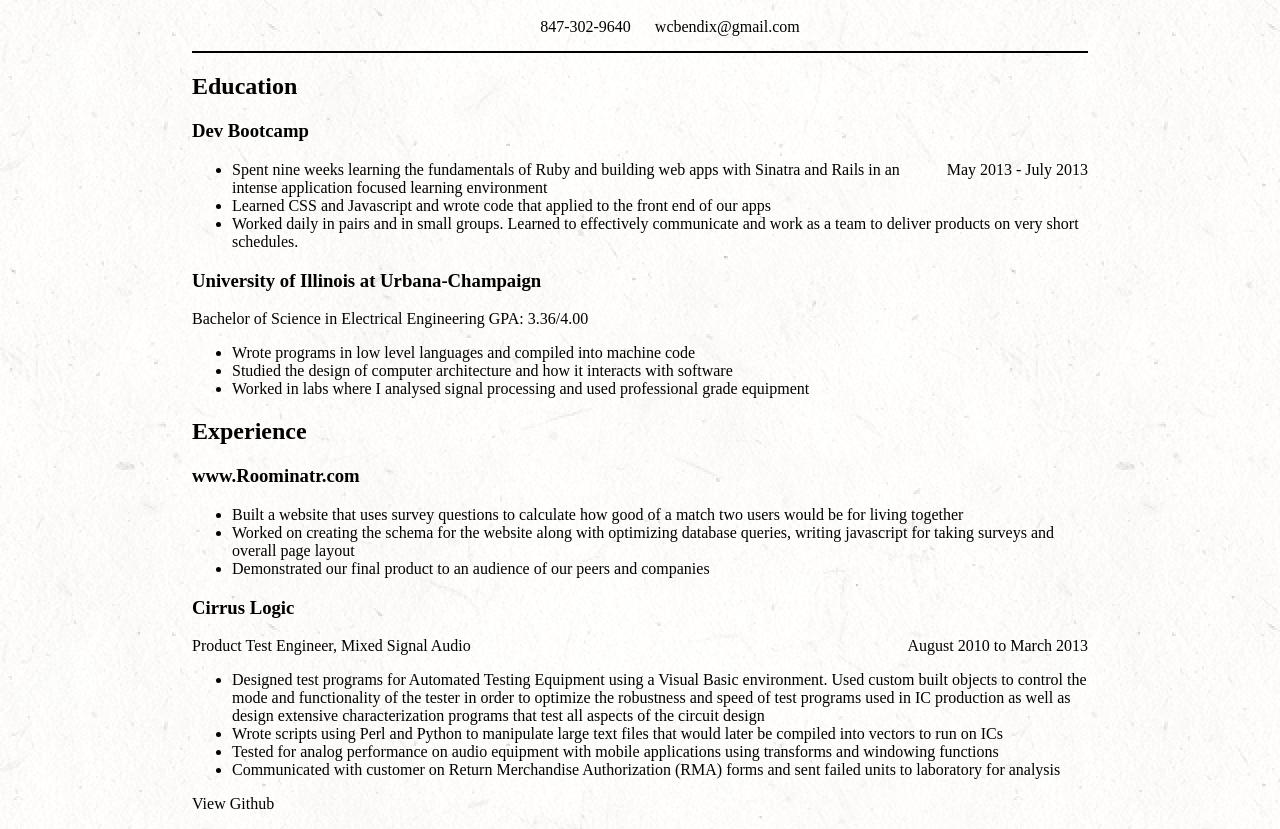
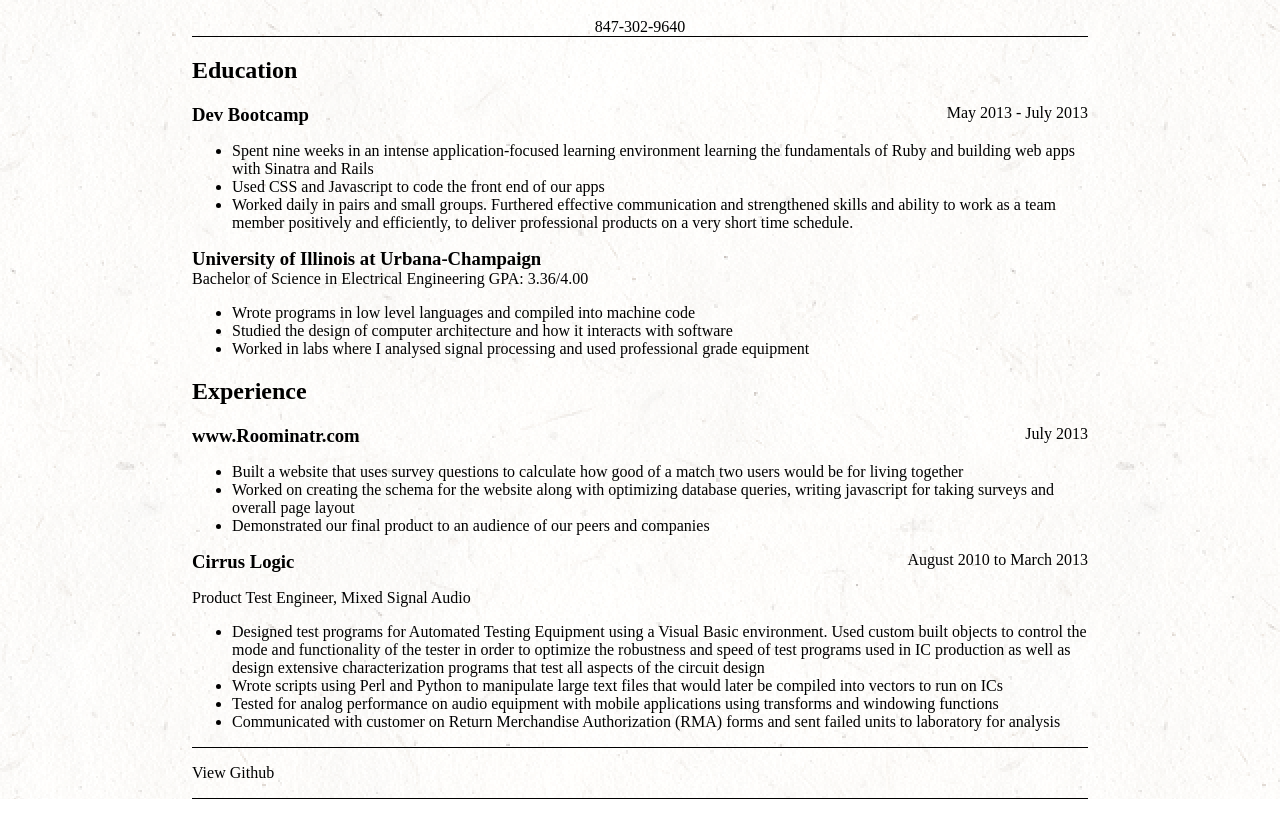
Before and after one commit to wilwizard/resume, a plain HTML site: page index.html in a window 1280 px wide. Shown: the part 120-949 px from the top of the page. After the commit the page ends 919 px from the top, so only its background shows below. Drawn offline with Linux system fonts and the light colour scheme.

Commit message:
finished header

```diff
--- a/index.html
+++ b/index.html
@@ -28,24 +28,18 @@
     <div class="content">
       <div class="border">
         <h1 class="name">William Bendix</h1>
-
-      <ul class="contact-info">
-        <li>847-302-9640</li>
-        <li>
-          <a href="mailto:wcbendix@gmail.com">wcbendix@gmail.com</a>
-        </li>
-      </ul>
-    <div>
+        <div class="contact-info">847-302-9640</div>
+      </div>
 
       <div class="border">
         <h2>Education</h2>
-
         <h3>Dev Bootcamp</h3>
         <p class="date">May 2013 - July 2013</p>
+
         <ul>
-        <li>Spent nine weeks learning the fundamentals of Ruby and building web apps with Sinatra and Rails in an intense application focused learning environment</li>
-        <li>Learned CSS and Javascript and wrote code that applied to the front end of our apps</li>
-        <li>Worked daily in pairs and in small groups. Learned to effectively communicate and work as a team to deliver products on very short schedules.</li>
+          <li>Spent nine weeks in an intense application-focused learning environment learning the fundamentals of Ruby and building web apps with Sinatra and Rails</li>
+          <li>Used CSS and Javascript to code the front end of our apps</li>
+          <li>Worked daily in pairs and small groups. Furthered effective communication and strengthened skills and ability to work as a team member positively and efficiently, to deliver professional products on a very short time schedule.</li>
         </ul>
 
         <h3>University of Illinois at Urbana-Champaign</h3>
@@ -60,8 +54,8 @@
 
       <div class="border">
         <h2>Experience</h2>
-
-      <h3>www.Roominatr.com</h4>
+        <h3>www.Roominatr.com</h3>
+          <p class="date">July 2013</p>
           <ul>
             <li>Built a website that uses survey questions to calculate how good of a match two users would be for living together</li>
             <li>Worked on creating the schema for the website along with optimizing database queries, writing javascript for taking surveys and overall page layout</li>
@@ -89,7 +83,7 @@
         <p>
           <a href="https://github.com/wilwizard/resume">View Github</a>
         </p>
-
+      </div>
     </div>
   </body>
 </html>
--- a/stylesheets/stylesheet.css
+++ b/stylesheets/stylesheet.css
@@ -44,8 +44,12 @@ a:visited {
 
 }
 
-.company {
+.border h3 {
 	display: inline;
+}
+
+.border {
+	border-bottom: solid 1px black;
 }
 
 .date {
@@ -57,21 +61,9 @@ a:visited {
 .contact-info {
 	list-style: none;
 	text-align: center;
+	padding: auto;
 }
-
-
-.contact-info li {
-	display: inline;
-	margin-left: 20px;
-	padding: 0;
-}
-
 
 .name {
 	text-align: center;
 }
-
-.contact-info {
-	border-bottom: solid 2px black;
-	padding-bottom: 15px;
-}
```
Lines whose indentation alone changed are shown as unchanged.
